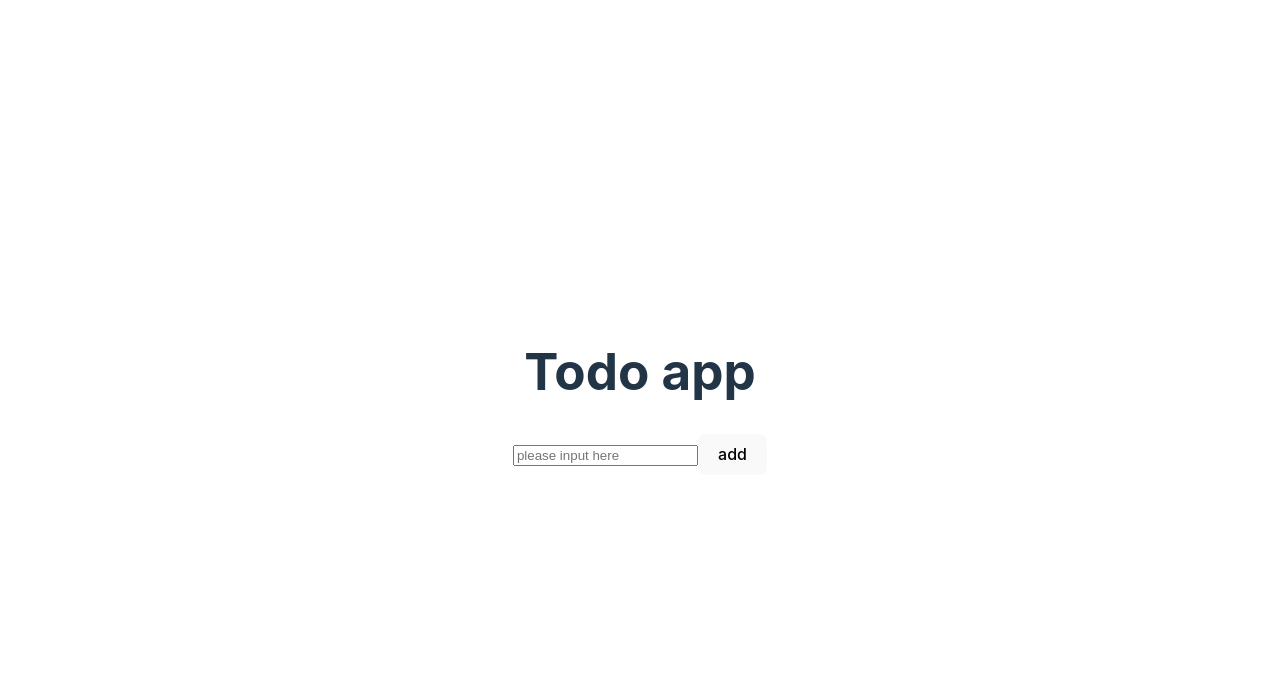
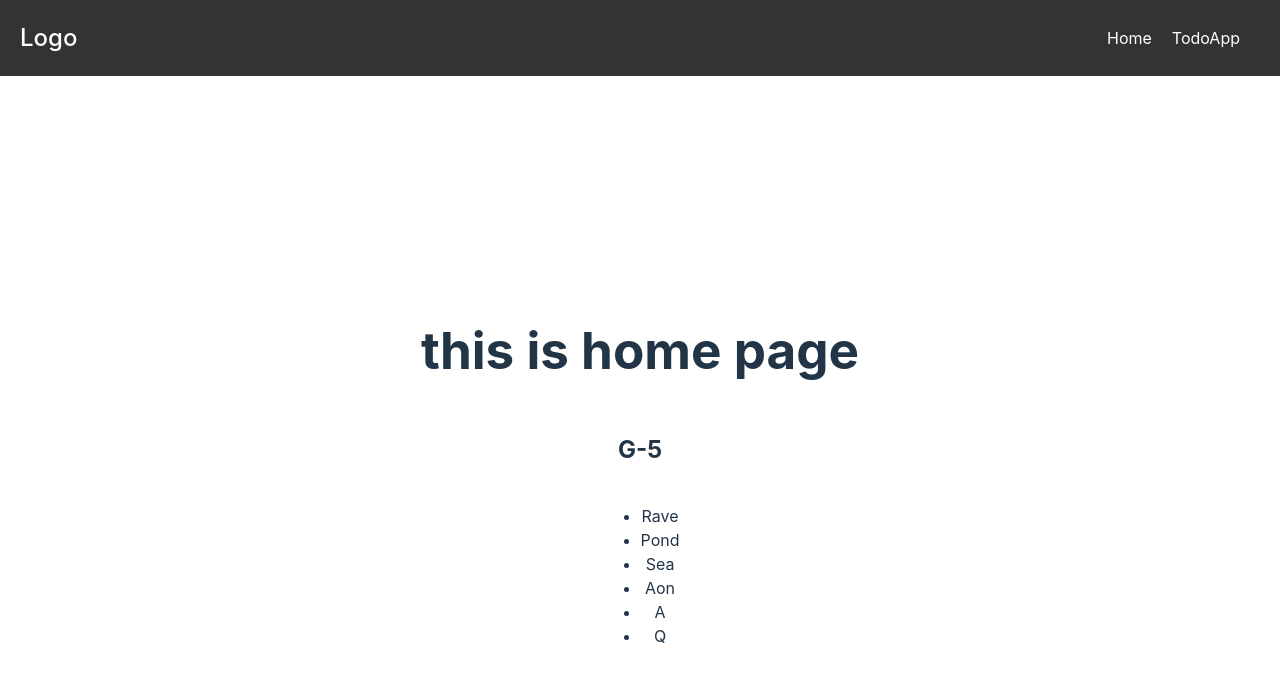
Before and after one commit to ravepornsppc/g5, a React (Vite) app: page / in a window 1280 px wide. Shown: the top 682 px of the page. Built offline with nearby package versions, Linux system fonts and the light colour scheme.

Commit message:
add navbar and homepage for todo app

```diff
--- a/package.json
+++ b/package.json
@@ -11,7 +11,8 @@
   },
   "dependencies": {
     "react": "^18.2.0",
-    "react-dom": "^18.2.0"
+    "react-dom": "^18.2.0",
+    "react-router-dom": "^6.23.1"
   },
   "devDependencies": {
     "@types/react": "^18.2.66",
--- a/src/App.tsx
+++ b/src/App.tsx
@@ -1,11 +1,22 @@
 import TodoApp from "./component/todoApp";
-import "./App.css"
+import "./App.css";
+import { BrowserRouter as Router, Route, Routes } from "react-router-dom";
+import HomePage from "./component/homePage";
+import Navbar from "./component/navBar";
 
 function App() {
   return (
-    <div id="TodoContainer">
-        <TodoApp/>
-    </div>
-  )
+    <>
+      <Navbar />
+      <HomePage />
+      {/* <Router>
+        <Routes>
+          <Route path="/" element={<HomePage />} />
+          <Route path="/todo" element={<TodoApp />} />
+        </Routes>
+      </Router> */}
+    </>
+  );
 }
+
 export default App;
--- /dev/null
+++ b/src/component/homePage.tsx
@@ -0,0 +1,20 @@
+import React from 'react'
+
+function HomePage() {
+  return (
+    <div id='TodoContainer' style={{flexDirection:"column"}}>
+        <h1>this is home page</h1>
+        <h2>G-5</h2>
+        <ul>
+            <li>Rave</li>
+            <li>Pond</li>
+            <li>Sea</li>
+            <li>Aon</li>
+            <li>A</li>
+            <li>Q</li>
+        </ul>
+    </div>
+  )
+}
+
+export default HomePage
--- a/src/component/inputform.tsx
+++ b/src/component/inputform.tsx
@@ -1,12 +1,17 @@
 import "../App.css"
 import { ITaskList } from "../interface/task";
 import TodoList from "./todoList";
-import { useState } from "react";
+import { useEffect, useRef, useState } from "react";
 
 
 const Inputform = () => {
     const [inputText, setInputText] = useState<string>("")
     const [todoList, setTodoList] = useState<ITaskList[]>([])
+    const inputRef = useRef<HTMLInputElement>(null)
+
+    useEffect(()=>{
+        inputRef.current && inputRef.current.focus()
+    },[])
     const handleAddTodo = () => {
         setTodoList([...todoList, {
             input: inputText,
@@ -26,7 +31,7 @@ const Inputform = () => {
     }
     return (
         <>
-            <input type="text" placeholder="please input here" id="text" value={inputText} onChange={event => setInputText(event.target.value)} />
+            <input ref={inputRef} type="text" placeholder="please input here" id="text" value={inputText} onChange={event => setInputText(event.target.value)} />
             <button onClick={handleAddTodo} >add</button>
             <TodoList input={todoList} updateCompleted={updateCompleted} />
         </>
--- /dev/null
+++ b/src/component/navBar.tsx
@@ -0,0 +1,19 @@
+import React from 'react';
+import '../style/Navbar.css';
+// import { Link } from 'react-router-dom';
+function Navbar() {
+    return (
+        <nav className="navbar">
+            <div className="navbar-logo">
+                <a href="/">Logo</a>
+            </div>
+            <ul className="navbar-links">
+                <li>Home</li>
+                <li>TodoApp</li>
+
+            </ul>
+        </nav>
+    );
+}
+
+export default Navbar;
--- a/src/component/todoApp.tsx
+++ b/src/component/todoApp.tsx
@@ -1,3 +1,4 @@
+import { Link } from "react-router-dom";
 import "../App.css"
 import Inputform from "./inputform";
 
@@ -5,7 +6,7 @@ const TodoApp = () => {
     return (
         <div className="todo">
             <h1>Todo app</h1>
-            <Inputform/>
+            <Inputform />
 
             <ul></ul>
         </div>
--- /dev/null
+++ b/src/style/Navbar.css
@@ -0,0 +1,28 @@
+.navbar {
+    background-color: #333;
+    color: #fff;
+    display: flex;
+    justify-content: space-between;
+    align-items: center;
+    padding: 10px 20px;
+  }
+
+  .navbar-logo a {
+    color: #fff;
+    text-decoration: none;
+    font-size: 1.5rem;
+  }
+
+  .navbar-links {
+    list-style: none;
+    display: flex;
+  }
+
+  .navbar-links li {
+    margin-right: 20px;
+  }
+
+  .navbar-links li a {
+    color: #fff;
+    text-decoration: none;
+  }
```
Also changed, not shown: src/Route.tsx (added, +13 -0 lines), 1 other file (tests, documents, lock files or other folders).
